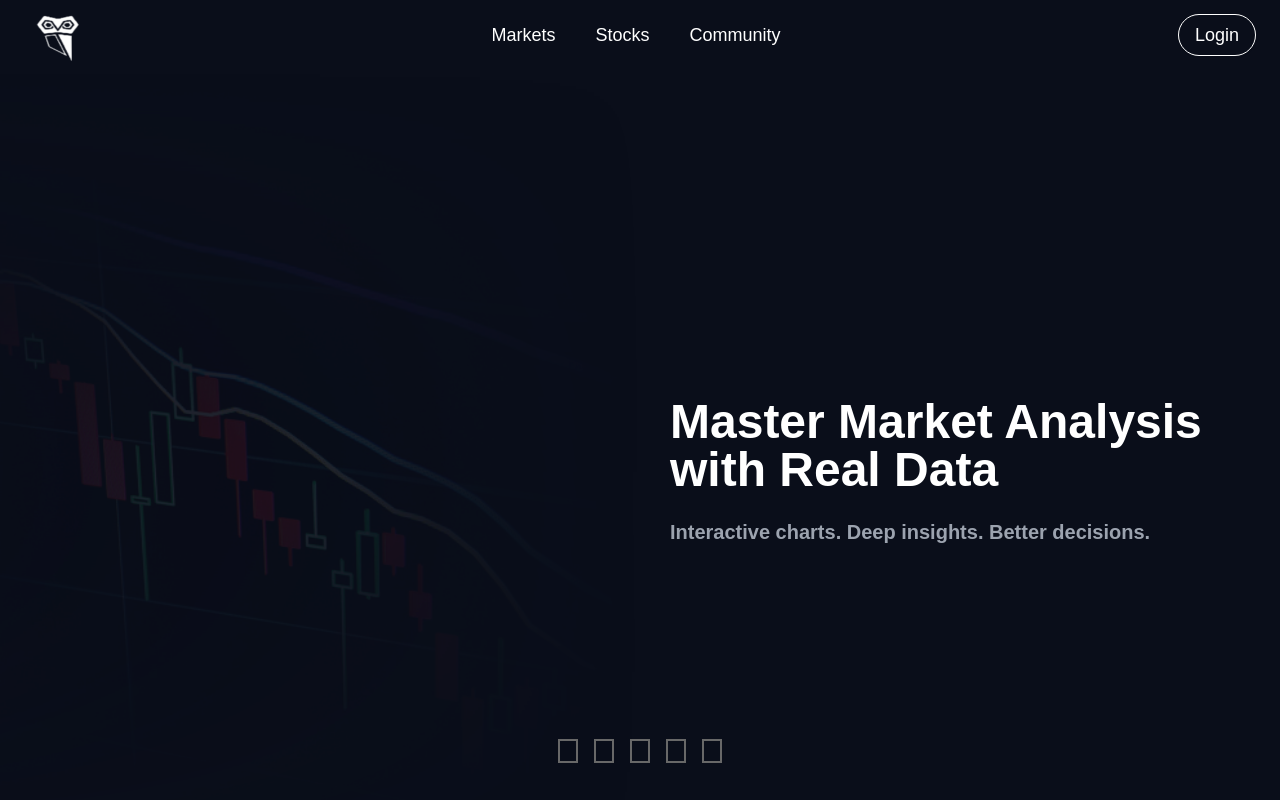
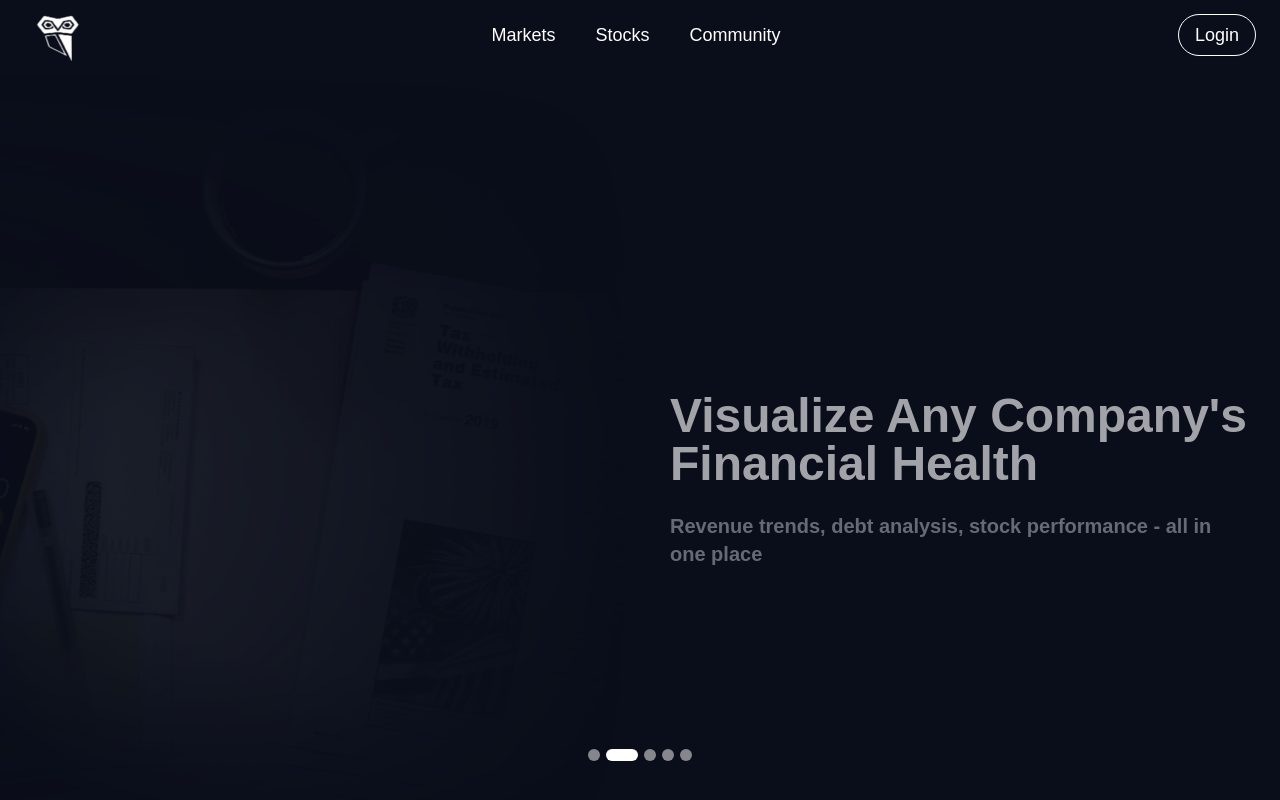
Before and after one commit to BasicallyManny/CapitolOwl, a Next.js app in the folder frontend/: page / in a window 1280 px wide. Shown: the top 800 px of the page. Built offline with nearby package versions, Linux system fonts and the light colour scheme.

Commit message:
added automated slide and animations to hero

```diff
--- a/frontend/src/app/homeComponents/hero.tsx
+++ b/frontend/src/app/homeComponents/hero.tsx
@@ -7,7 +7,8 @@ import UNDERSTAND from "@/app/assets/carouselImages/understand.svg";
 import VISUALIZE from "@/app/assets/carouselImages/visualize.svg";
 import CapitolOwlLogo_1 from "@/app/assets/carouselImages/CapitolOwlLogo_1.svg"
 import type { StaticImageData } from "next/image";
-import { useState } from "react";
+import { useState, useEffect } from "react";
+import { motion, AnimatePresence } from "framer-motion";
 
 
 const Hero = () => {
@@ -45,13 +46,20 @@ const Hero = () => {
         setCurrentImage(index)
     }
 
+    useEffect(() => {
+        const interval = setInterval(() => {
+            setCurrentImage((currentImage + 1) % images.length);
+        }, 5000);
+        return () => clearInterval(interval);
+    }, [currentImage, images.length]);
+
     return (
         <div id="HeroContainer" className="h-screen w-screen flex flex-col justify-center items-center bg-[#0A0E1A]">
             <div id="carouselContainer" className="w-full h-full flex ">
                 {/* LEFT IMAGE AREA */}
                 <div id="heroImage" className="w-1/2 h-full relative">
-
-                    <div className="absolute top-0 left-0 w-full h-full">
+                    <AnimatePresence mode="wait">
+                        <motion.div className="absolute top-0 left-0 w-full h-full" key={currentImage} initial={{ opacity: 0 }} animate={{ opacity: 1 }} exit={{ opacity: 0 }} transition={{ duration: 0.5 }}>
                             {/* IMAGE OVERLAY */}
                             <Image
                                 src={images[currentImage].image}
@@ -66,28 +74,34 @@ const Hero = () => {
                                 }}
                             />
 
-                    </div>
-
+                        </motion.div>
+                    </AnimatePresence>
                 </div>
                 {/* RIGHT SIDE TEXT */}
                 <div id="heroRight" className="w-1/2 h-full flex justify-center items-center">
                     {/*HERO TEXT AREA*/}
-
-                    <div id="TextContainer" className="font-extrabold flex flex-col space-y-6 p-7.5">
+                    <AnimatePresence mode="wait">
+                        <motion.div id="TextContainer" className="font-extrabold flex flex-col space-y-6 p-7.5" key={currentImage} initial={{ opacity: 0, y: 20 }}
+                            animate={{ opacity: 1, y: 0 }}
+                            exit={{ opacity: 0, y: -20 }}
+                            transition={{ duration: 0.5 }}>
                             <div id="HeroTitle" className="text-5xl text-white">
                                 {images[currentImage].HeroText}
                             </div>
                             <div id="HeroDescription" className="text-xl text-[#9CA3AF]">
                                 {images[currentImage].description}
                             </div>
-                    </div>
-
+                        </motion.div>
+                    </AnimatePresence>
                 </div>
             </div>
             {/* DOTS */}
-            <div id="carouselDots" className="absolute bottom-8 justify-center items-center text-white">
+            <div id="carouselDots" className="absolute bottom-8 justify-center items-center text-white space-x-1.5">
                 {images.map((_, element) => (
-                    <button key={element} className="border-[#686868] border-2 w-5 h-6 mx-2" onClick={() => goToSlide(element)}>
+                    <button key={element} className={`h-3 rounded-full transition-all ${element === currentImage
+                        ? 'bg-white w-8'
+                        : 'bg-white/50 w-3 hover:bg-white/75'
+                        }`} onClick={() => goToSlide(element)}>
                     </button>
                 ))}
             </div>
```
Lines whose indentation alone changed are shown as unchanged.
